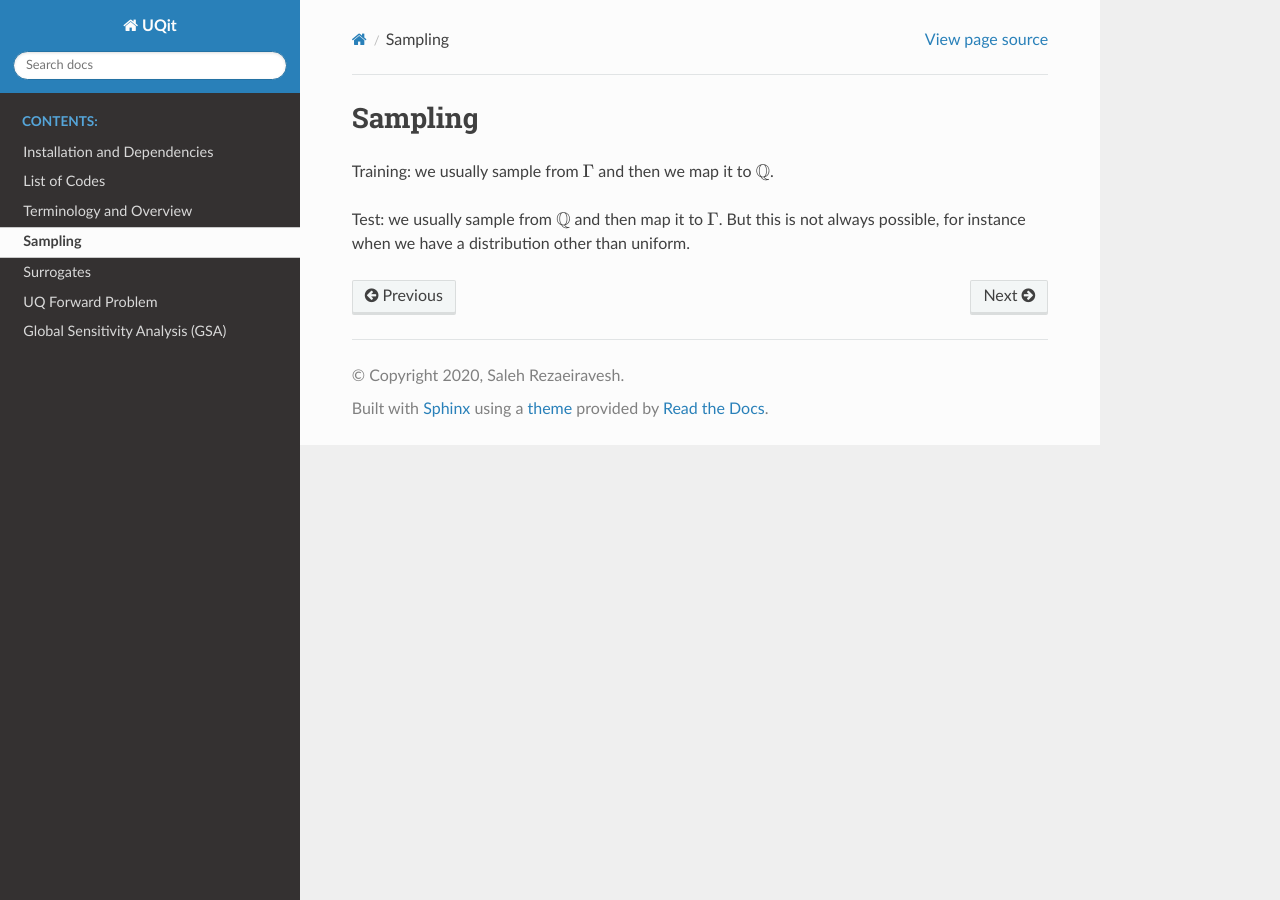
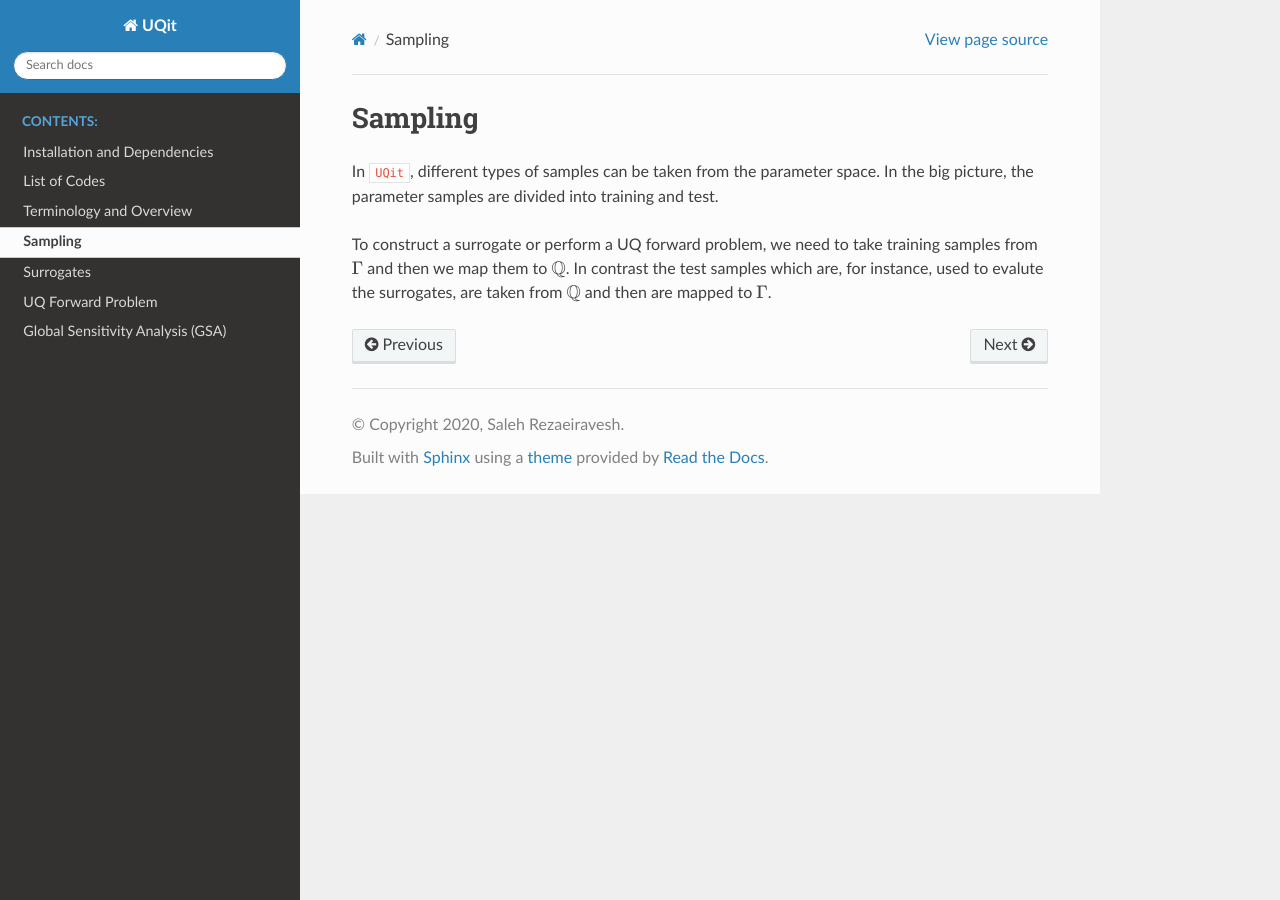
Before and after one commit to KTH-Nek5000/UQit, a Sphinx documentation site: the page built from docs/source/UQit_core_/sampling.rst, in a window 1280 px wide. Built offline with Sphinx 7.4.7 and the Read the Docs theme 2.0.0, drawn with Linux system fonts in a browser that asks for light colours.

Commit message:
small writing

```diff
--- a/docs/source/UQit_core_/sampling.rst
+++ b/docs/source/UQit_core_/sampling.rst
@@ -2,7 +2,8 @@
 Sampling
 ========
 
-Training: we usually sample from :math:`\Gamma` and then we map it to :math:`\mathbb{Q}`.
+In :code:`UQit`, different types of samples can be taken from the parameter space.
+In the big picture, the parameter samples are divided into training and test.
 
-Test: we usually sample from :math:`\mathbb{Q}` and then map it to :math:`\Gamma`.
-But this is not always possible, for instance when we have a distribution other than uniform.
+To construct a surrogate or perform a UQ forward problem, we need to take training samples from :math:`\Gamma` and then we map them to :math:`\mathbb{Q}`.
+In contrast the test samples which are, for instance, used to evalute the surrogates, are taken from :math:`\mathbb{Q}` and then are mapped to :math:`\Gamma`.
--- a/docs/source/index.rst
+++ b/docs/source/index.rst
@@ -53,6 +53,7 @@ Examples and Documentation
 ---------------------------
 
 
+
 .. toctree::
    :maxdepth: 2
    :caption: Contents:
```
